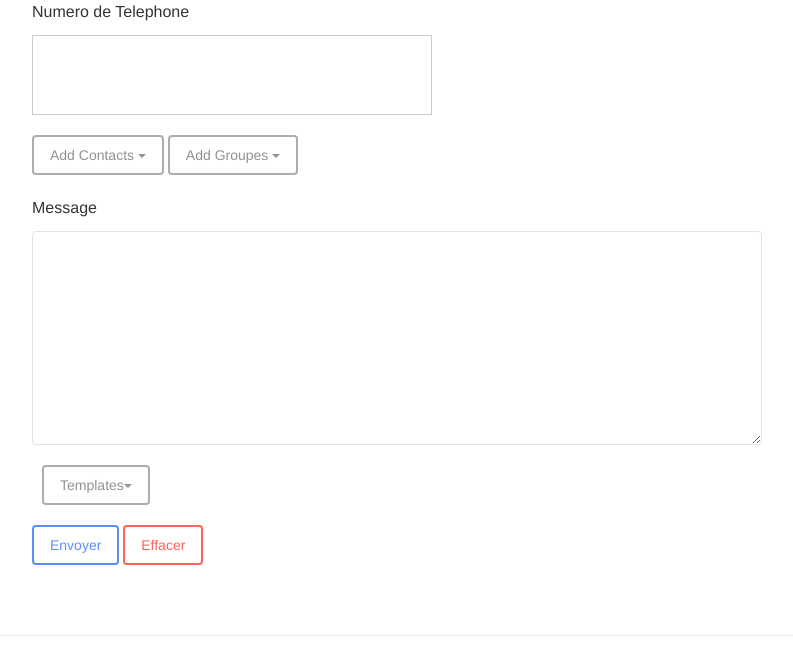
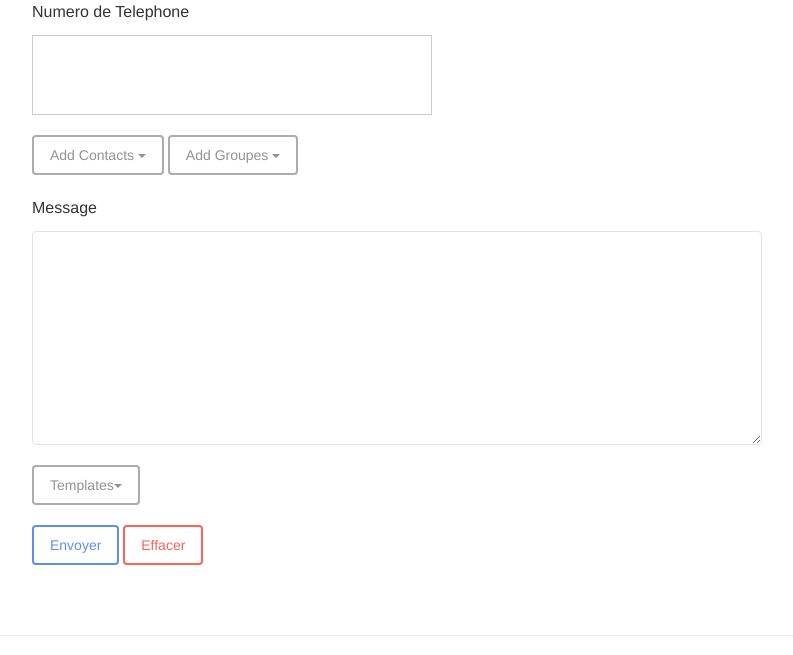
Before and after one commit to ErickMwazonga/iti-sms, a Django app: page /send-sms/ in a window 1280 px wide. Shown: the part 153-808 px from the top of the page, without its empty margins (53-846 px from the left). Run offline with Django 3.2, Linux system fonts and the light colour scheme; a user stored in the database is signed in; data comes from the database, SQL or seed files in the repository; some libraries are stand-ins or nearby versions; some web fonts are replaced.

Commit message:
styling template button

```diff
--- a/send_sms/templates/sendsms.html
+++ b/send_sms/templates/sendsms.html
@@ -22,7 +22,7 @@
                 <p>{{ form.message.label }}</p>
                 <textarea type="text" class="form-control" id="id_message" name="message" rows="10"></textarea>
                 <br />
-                <button style="margin-left: 10px; "class="btn btn-default dropdown-toggle" id="dropdownMenu2" data-toggle="dropdown" aria-expanded="true">Templates<span class="caret"></span></button>
+                <button class="btn btn-default dropdown-toggle" id="dropdownMenu2" data-toggle="dropdown" aria-expanded="true">Templates<span class="caret"></span></button>
                     <ul class="dropdown-menu" role="menu" aria-labelledby="dropdownMenu2">
                         <label>Templates</label>
                         {% for template in template_list %}
```
